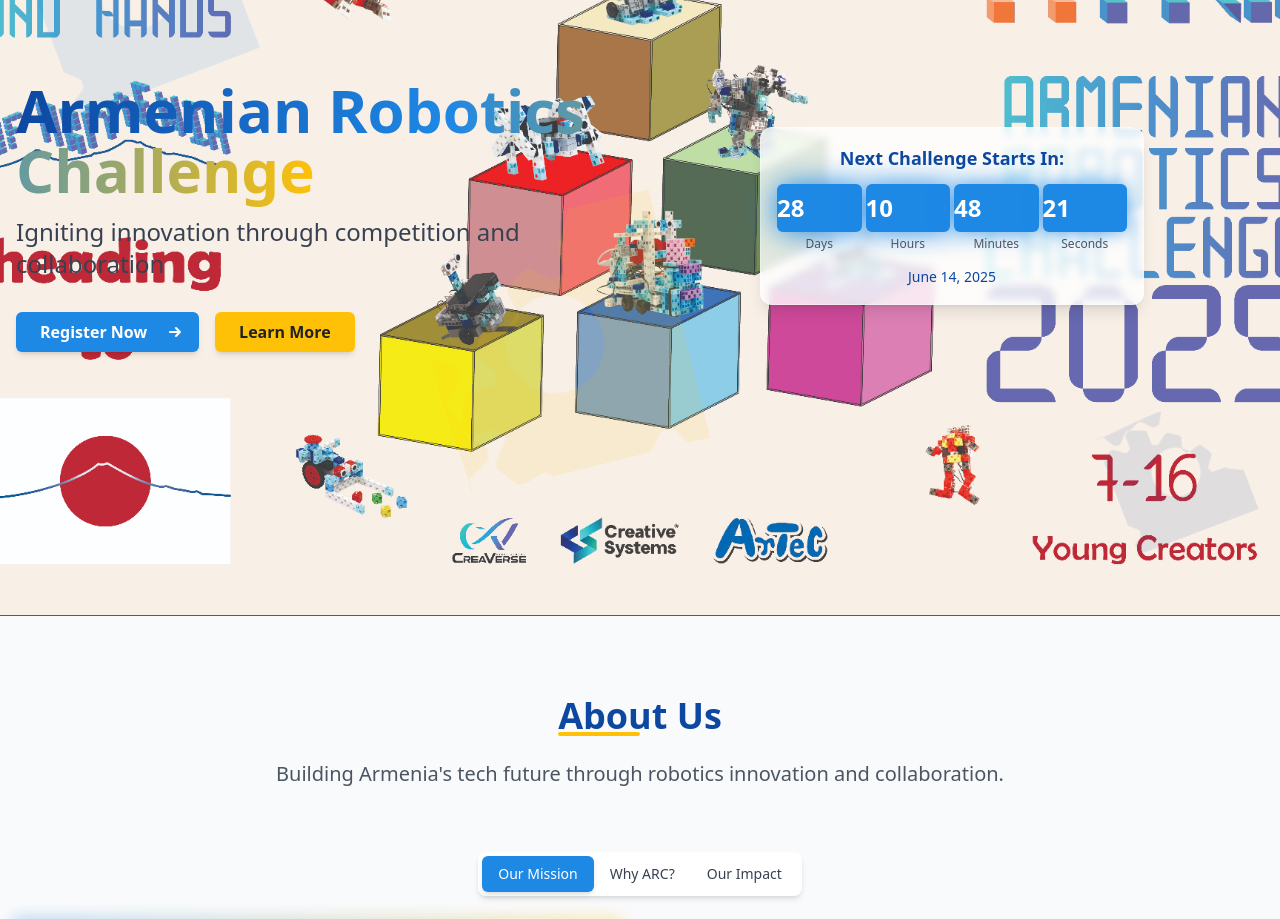
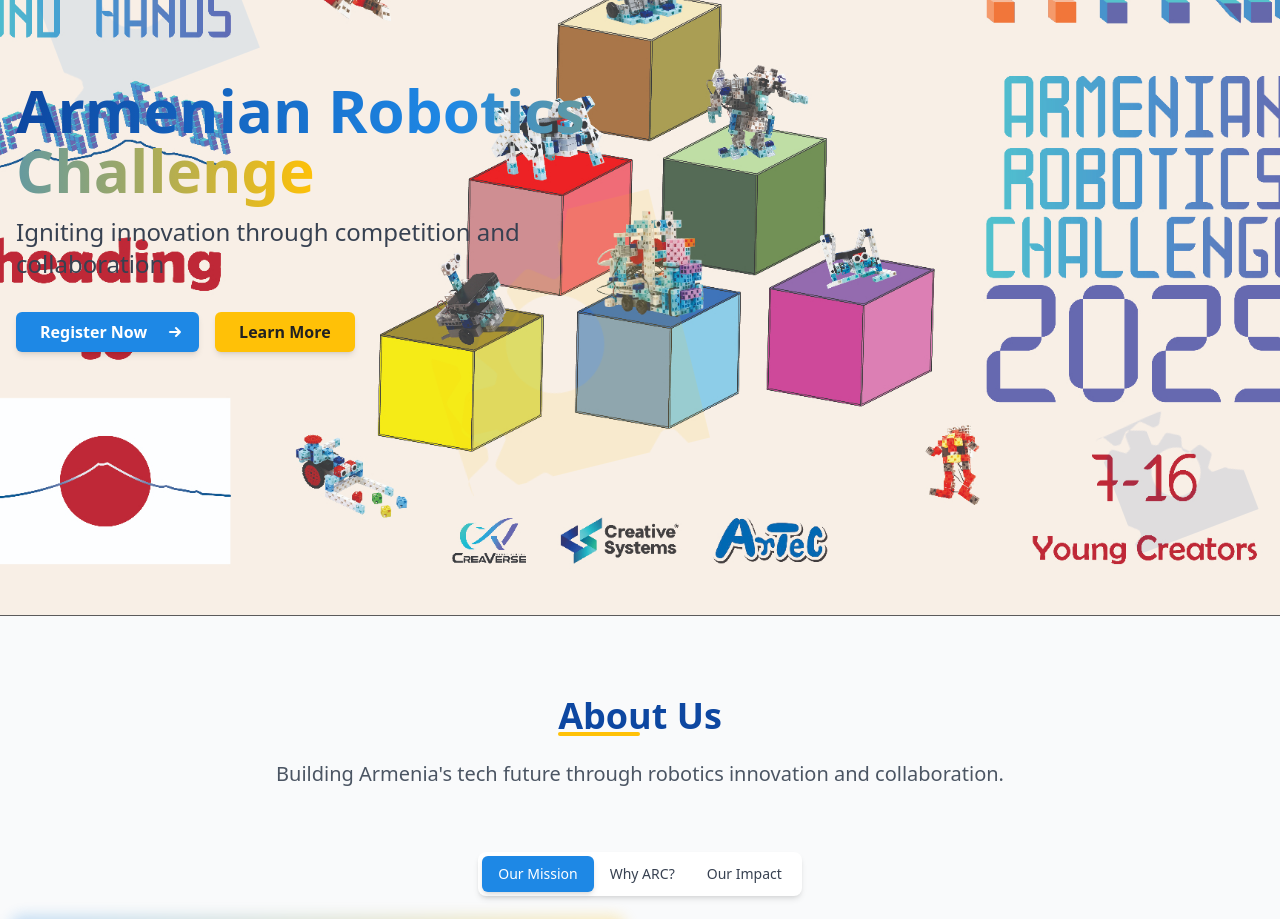
Before and after one commit to NarekCreaverse/armenia-robotics-hub-online, a React (Vite) app: page / in a window 1280 px wide. Shown: the part 800-1719 px from the top of the page. Built offline with nearby package versions, Linux system fonts and the light colour scheme.

Commit message:
Remove timer section from Hero
Removed the countdown timer section from the Hero component.

```diff
--- a/src/components/Hero.tsx
+++ b/src/components/Hero.tsx
@@ -70,10 +70,6 @@ const Hero = () => {
                 <a href="#about" className="btn-secondary">Learn More</a>
               </div>
             </div>
-
-            <div className="w-full md:w-1/2 flex flex-col items-center space-y-6">
-              <CountdownTimer />
-            </div>
           </div>
         </div>
       </section>
@@ -81,62 +77,4 @@ const Hero = () => {
   );
 };
 
-const CountdownTimer = () => {
-  const targetDate = new Date('June 14, 2025 00:00:00').getTime();
-  const [timeLeft, setTimeLeft] = useState({
-    days: 0,
-    hours: 0,
-    minutes: 0,
-    seconds: 0
-  });
-
-  useEffect(() => {
-    const interval = setInterval(() => {
-      const now = new Date().getTime();
-      const distance = targetDate - now;
-
-      if (distance < 0) {
-        clearInterval(interval);
-        setTimeLeft({ days: 0, hours: 0, minutes: 0, seconds: 0 });
-        return;
-      }
-
-      setTimeLeft({
-        days: Math.floor(distance / (1000 * 60 * 60 * 24)),
-        hours: Math.floor((distance % (1000 * 60 * 60 * 24)) / (1000 * 60 * 60)),
-        minutes: Math.floor((distance % (1000 * 60 * 60)) / (1000 * 60)),
-        seconds: Math.floor((distance % (1000 * 60)) / 1000)
-      });
-    }, 1000);
-
-    return () => clearInterval(interval);
-  }, [targetDate]);
-
-  const timeUnits = [
-    { label: "Days", value: timeLeft.days },
-    { label: "Hours", value: timeLeft.hours },
-    { label: "Minutes", value: timeLeft.minutes },
-    { label: "Seconds", value: timeLeft.seconds }
-  ];
-
-  return (
-    <div className="glass-card p-4 rounded-xl shadow-lg w-full max-w-sm opacity-0 animate-bounce-in animate-delay-500" style={{animationFillMode: "forwards"}}>
-      <h2 className="text-lg font-bold text-arc-darkblue mb-3 text-center">Next Challenge Starts In:</h2>
-      <div className="grid grid-cols-4 gap-1">
-        {timeUnits.map((unit, i) => (
-          <div key={unit.label} className="flex flex-col items-center">
-            <div className="bg-arc-blue text-white text-xl md:text-2xl font-bold w-full py-2 rounded-md mb-1 animate-pulse-glow" style={{ animationDelay: `${i * 0.2}s` }}>
-              {String(unit.value).padStart(2, '0')}
-            </div>
-            <span className="text-gray-600 text-xs">{unit.label}</span>
-          </div>
-        ))}
-      </div>
-      <div className="mt-3 text-center">
-        <span className="text-arc-darkblue font-medium text-sm">June 14, 2025</span>
-      </div>
-    </div>
-  );
-};
-
 export default Hero;
```
